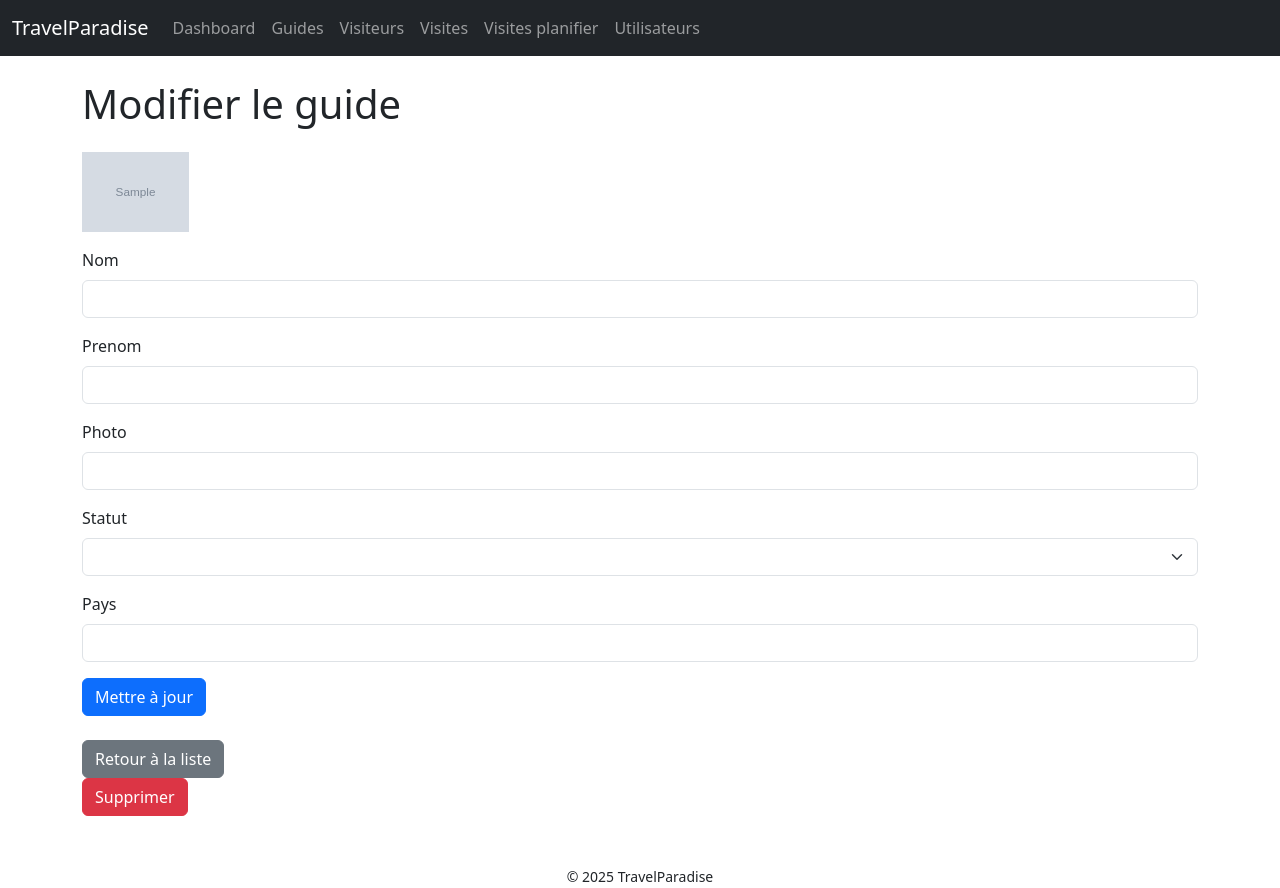
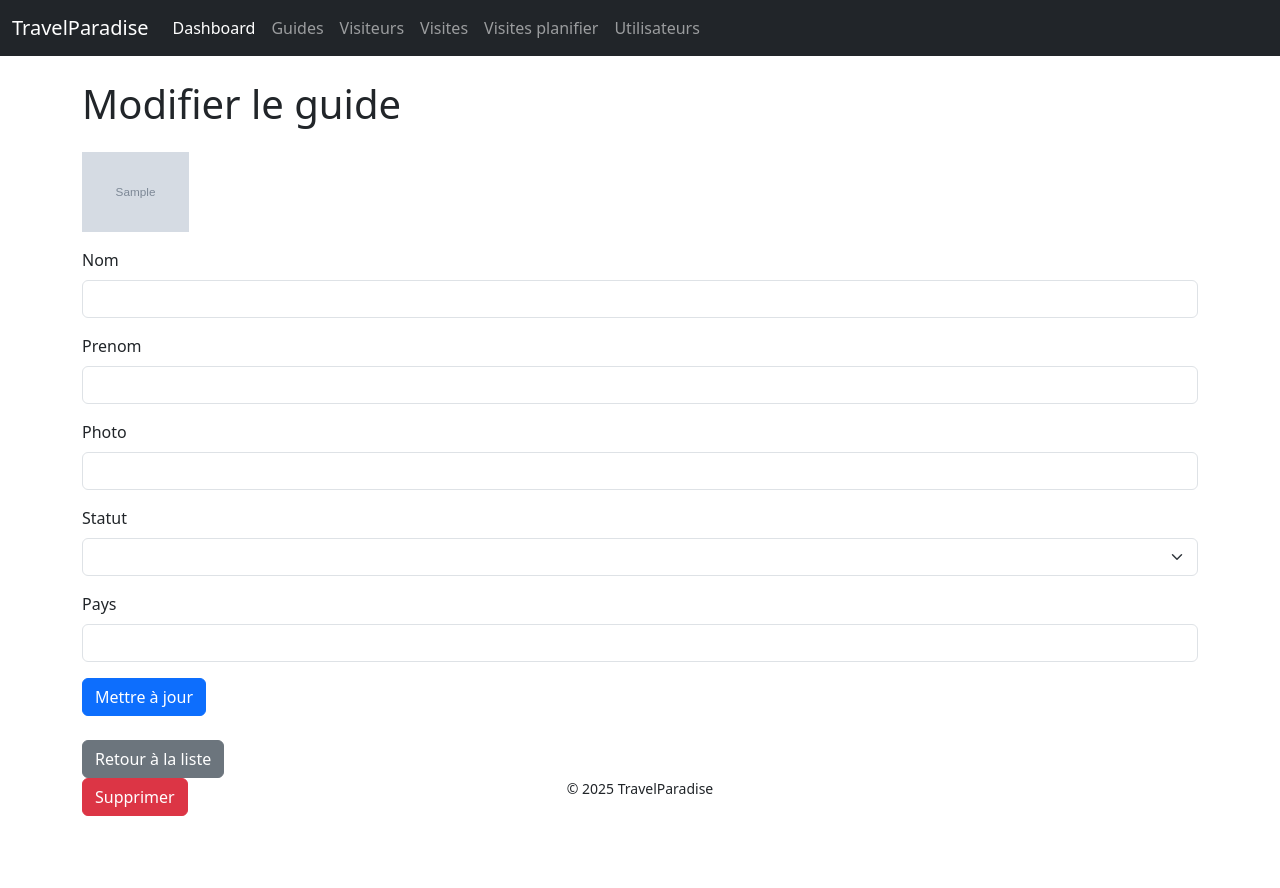
Before and after one commit to JulsDev-25/TRAVEL_PARADISE, a Symfony app: template webApp/templates/guide/edit.html.twig in a window 1280 px wide. After the commit the page ends 816 px from the top, so only its background shows below. Run offline with Twig, Linux system fonts and the light colour scheme; the template is opened without the code that fills it: most values are stand-ins (such as "Sample title", 1, 10 or a date in 2020); grey boxes marked "Sample" are stand-in pictures; form fields are guessed from the names that the template uses; some libraries are stand-ins or nearby versions.

Commit message:
update crud

```diff
--- a/webApp/templates/base.html.twig
+++ b/webApp/templates/base.html.twig
@@ -32,7 +32,7 @@
             <div class="collapse navbar-collapse" id="navbarNav">
                 <ul class="navbar-nav me-auto">
                     <li class="nav-item">
-                        <a class="nav-link" href="{{ path('app_dashboard') }}">Dashboard</a>
+                        <a class="nav-link active" href="{{ path('app_dashboard') }}">Dashboard</a>
                     </li>
                     <li class="nav-item">
                         <a class="nav-link" href="{{ path('app_guide_index') }}">Guides</a>
@@ -49,7 +49,6 @@
                     <li class="nav-item">
                         <a class="nav-link" href="{{ path('app_user_index') }}">Utilisateurs</a>
                     </li>
-                    <!-- Ajoute ici d'autres liens selon tes routes -->
                 </ul>
             </div>
         </div>
@@ -60,7 +59,7 @@
         {% block body %}{% endblock %}
     </main>
 
-    <footer class="text-center mt-5">
+    <footer class="text-center mt-5 position-absolute bottom-0 w-100">
         <small>&copy; {{ "now"|date("Y") }} TravelParadise</small>
     </footer>
     {% block javascripts %}
```
